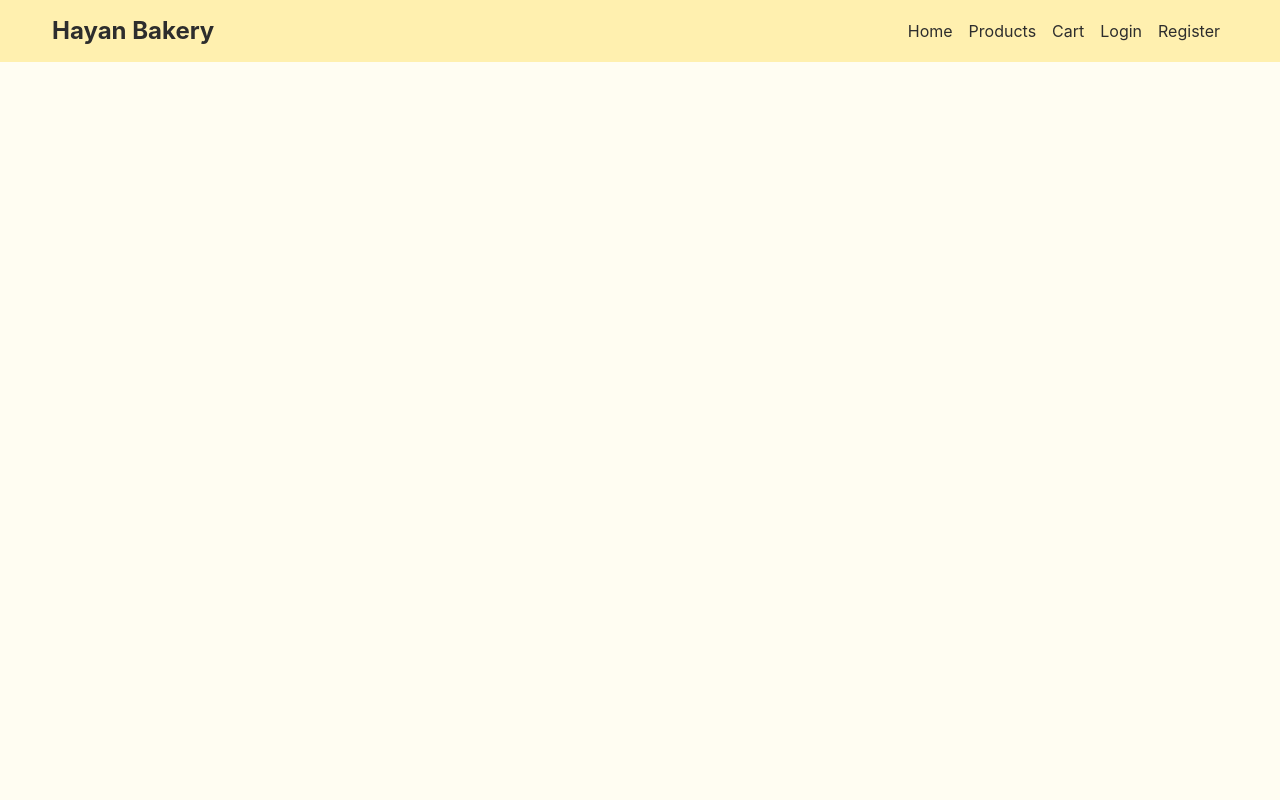
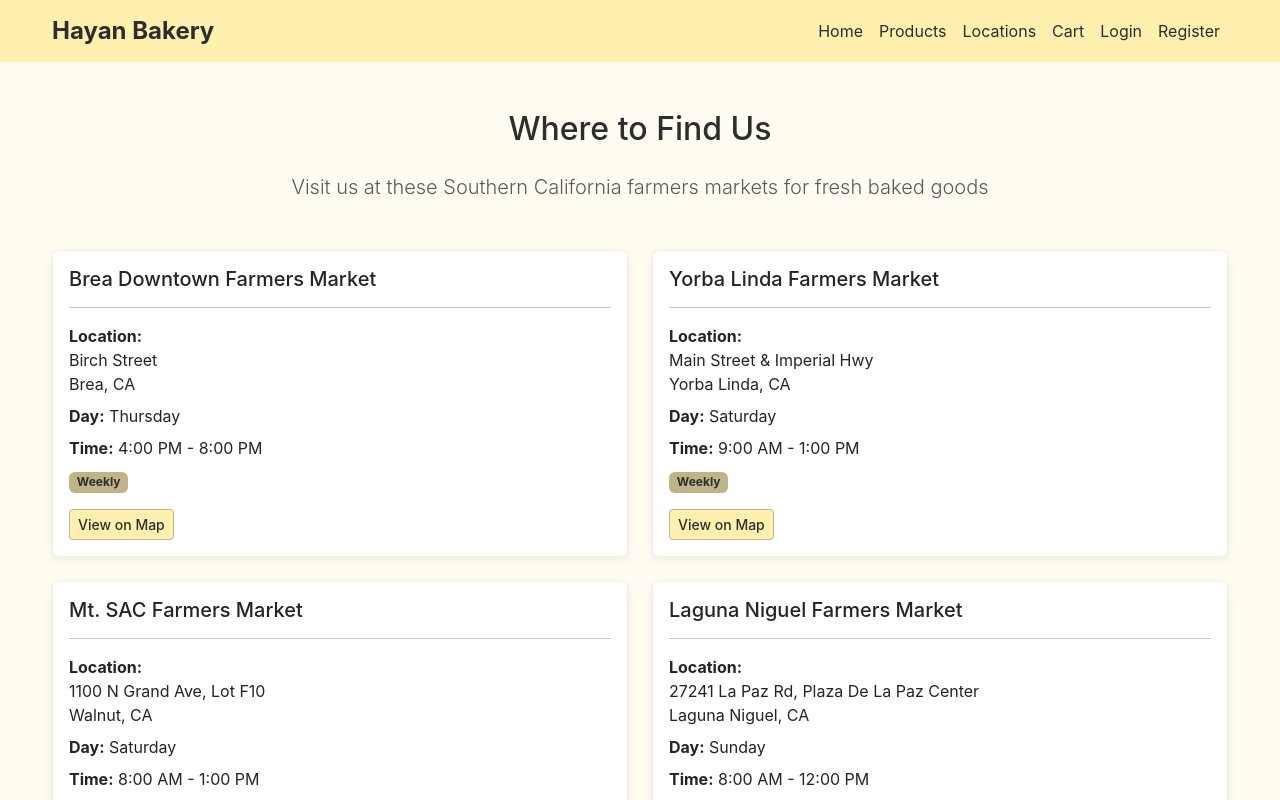
Before and after one commit to alicehjk/Project3, a React (Create React App) app in the folder client/: page /locations in a window 1280 px wide. Shown: the top 800 px of the page. Built offline with nearby package versions, Linux system fonts and the light colour scheme.

Commit message:
add location information

```diff
--- a/client/src/App.js
+++ b/client/src/App.js
@@ -8,6 +8,7 @@ import Home from './pages/Home';
 import Login from './pages/Login';
 import Register from './pages/Register';
 import Products from './pages/Products';
+import Locations from './pages/Locations';
 import Orders from './pages/Orders';
 import Cart from './pages/Cart';
 import Checkout from './pages/Checkout';
@@ -27,6 +28,7 @@ function App() {
               <Route path="/login" element={<Login />} />
               <Route path="/register" element={<Register />} />
               <Route path="/products" element={<Products />} />
+              <Route path="/locations" element={<Locations />} />
               <Route path="/cart" element={<Cart />} />
               <Route
                 path="/checkout"
--- a/client/src/components/Navbar.js
+++ b/client/src/components/Navbar.js
@@ -37,6 +37,11 @@ function Navbar() {
             <li className="nav-item">
               <Link className="nav-link" to="/products">
                 Products
+              </Link>
+            </li>
+            <li className="nav-item">
+              <Link className="nav-link" to="/locations">
+                Locations
               </Link>
             </li>
 
--- a/client/src/pages/Home.js
+++ b/client/src/pages/Home.js
@@ -2,12 +2,39 @@ import React from 'react';
 import { Link } from 'react-router-dom';
 
 function Home() {
+  const markets = [
+    {
+      name: "Brea Downtown Farmers Market",
+      location: "Birch Street, Brea",
+      day: "Thursday",
+      time: "4:00 PM - 8:00 PM"
+    },
+    {
+      name: "Yorba Linda Farmers Market",
+      location: "Main St & Imperial Hwy",
+      day: "Saturday",
+      time: "9:00 AM - 1:00 PM"
+    },
+    {
+      name: "Mt. SAC Farmers Market",
+      location: "1100 N Grand Ave, Walnut",
+      day: "Saturday",
+      time: "8:00 AM - 1:00 PM"
+    },
+    {
+      name: "Laguna Niguel Farmers Market",
+      location: "27241 La Paz Rd",
+      day: "Sunday",
+      time: "8:00 AM - 12:00 PM"
+    }
+  ];
+
   return (
     <div className="container mt-5">
       <div className="text-center">
         <h1 className="display-3 mb-4">Hayan Bakery</h1>
         <p className="lead mb-4">
-          Fresh Korean breads and Desserts baked daily
+          Fresh Korean breads and desserts baked daily
         </p>
         <div className="d-flex gap-3 justify-content-center">
           <Link to="/products" className="btn btn-primary btn-lg">
@@ -16,33 +43,64 @@ function Home() {
         </div>
       </div>
 
-      <div class="container mt-5">
-        <div class="row">
-          <div class="col-md-4">
-            <div class="card">
-              <div class="card-body text-center">
+      <div className="row mt-5">
+        <div className="col-md-4">
+          <div className="card">
+            <div className="card-body text-center">
               <h3>Milk Bread</h3>
               <p>Korean-style bread</p>
             </div>
           </div>
         </div>
 
-          <div class="col-md-4">
-            <div class="card">
-              <div class="card-body text-center">
+        <div className="col-md-4">
+          <div className="card">
+            <div className="card-body text-center">
               <h3>Desserts</h3>
               <p>Sweet baked goods</p>
             </div>
           </div>
         </div>
 
-          <div class="col-md-4">
-            <div class="card">
-              <div class="card-body text-center">
+        <div className="col-md-4">
+          <div className="card">
+            <div className="card-body text-center">
               <h3>Order Ahead</h3>
               <p>Place your order for pickup</p>
             </div>
           </div>
+        </div>
+      </div>
+
+      <div className="mt-5">
+        <h2 className="text-center mb-4">Where to Find Us</h2>
+        <p className="text-center text-muted mb-4">
+          Visit us at these Southern California farmers markets
+        </p>
+
+        <div className="row">
+          {markets.map((market, index) => (
+            <div key={index} className="col-md-6 mb-3">
+              <div className="card">
+                <div className="card-body">
+                  <h5 className="card-title">{market.name}</h5>
+                  <p className="mb-1">
+                    <strong>Location:</strong> {market.location}
+                  </p>
+                  <p className="mb-1">
+                    <strong>{market.day}</strong> {market.time}
+                  </p>
+                </div>
+              </div>
+            </div>
+          ))}
+        </div>
+
+        <div className="card mt-4 mb-5">
+          <div className="card-body text-center">
+            <h5 className="card-title">Pickup Location</h5>
+            <p className="mb-1">Laguna Niguel, CA 92677</p>
+            <p className="mb-0">Email: info@hayanbakery.com</p>
           </div>
         </div>
       </div>
--- /dev/null
+++ b/client/src/pages/Locations.js
@@ -0,0 +1,109 @@
+import React from 'react';
+
+function Locations() {
+  const markets = [
+    {
+      name: "Brea Downtown Farmers Market",
+      address: "Birch Street",
+      city: "Brea, CA",
+      day: "Thursday",
+      time: "4:00 PM - 8:00 PM",
+      frequency: "Weekly",
+      mapLink: "https://maps.google.com/?q=Brea+Downtown+Farmers+Market",
+      status: "active"
+    },
+    {
+      name: "Yorba Linda Farmers Market",
+      address: "Main Street & Imperial Hwy",
+      city: "Yorba Linda, CA",
+      day: "Saturday",
+      time: "9:00 AM - 1:00 PM",
+      frequency: "Weekly",
+      mapLink: "https://maps.google.com/?q=Yorba+Linda+Farmers+Market",
+      status: "active"
+    },
+    {
+      name: "Mt. SAC Farmers Market",
+      address: "1100 N Grand Ave, Lot F10",
+      city: "Walnut, CA",
+      day: "Saturday",
+      time: "8:00 AM - 1:00 PM",
+      frequency: "Weekly",
+      mapLink: "https://maps.google.com/?q=Mt+SAC+Farmers+Market",
+      status: "active"
+    },
+    {
+      name: "Laguna Niguel Farmers Market",
+      address: "27241 La Paz Rd, Plaza De La Paz Center",
+      city: "Laguna Niguel, CA",
+      day: "Sunday",
+      time: "8:00 AM - 12:00 PM",
+      frequency: "Weekly",
+      mapLink: "https://maps.google.com/?q=Laguna+Niguel+Farmers+Market",
+      status: "active"
+    }
+  ];
+
+  return (
+    <div className="container mt-5">
+      <h2 className="mb-4 text-center">Where to Find Us</h2>
+      <p className="lead text-center mb-5">
+        Visit us at these Southern California farmers markets for fresh baked goods
+      </p>
+
+      <div className="row">
+        {markets.map((market, index) => (
+          <div key={index} className="col-md-6 mb-4">
+            <div className="card h-100">
+              <div className="card-body">
+                <h5 className="card-title">{market.name}</h5>
+                <hr />
+                <p className="mb-2">
+                  <strong>Location:</strong><br />
+                  {market.address}<br />
+                  {market.city}
+                </p>
+                <p className="mb-2">
+                  <strong>Day:</strong> {market.day}
+                </p>
+                <p className="mb-2">
+                  <strong>Time:</strong> {market.time}
+                </p>
+                <p className="mb-3">
+                  <span className="badge bg-success">{market.frequency}</span>
+                </p>
+                <a
+                  href={market.mapLink}
+                  target="_blank"
+                  rel="noopener noreferrer"
+                  className="btn btn-primary btn-sm"
+                >
+                  View on Map
+                </a>
+              </div>
+            </div>
+          </div>
+        ))}
+      </div>
+
+      <div className="card mt-4 mb-5">
+        <div className="card-body">
+          <h5 className="card-title">Pickup Location</h5>
+          <p className="mb-2">
+            <strong>Address:</strong><br />
+            Laguna Niguel, CA 92677
+          </p>
+          <p className="mb-2">
+            <strong>Email:</strong>{' '}
+            <a href="mailto:info@hayanbakery.com">info@hayanbakery.com</a>
+          </p>
+          <p className="mb-0 text-muted">
+            Online orders available for pickup at farmers markets
+          </p>
+        </div>
+      </div>
+    </div>
+  );
+}
+
+export default Locations;
```
Lines whose indentation alone changed are shown as unchanged.
